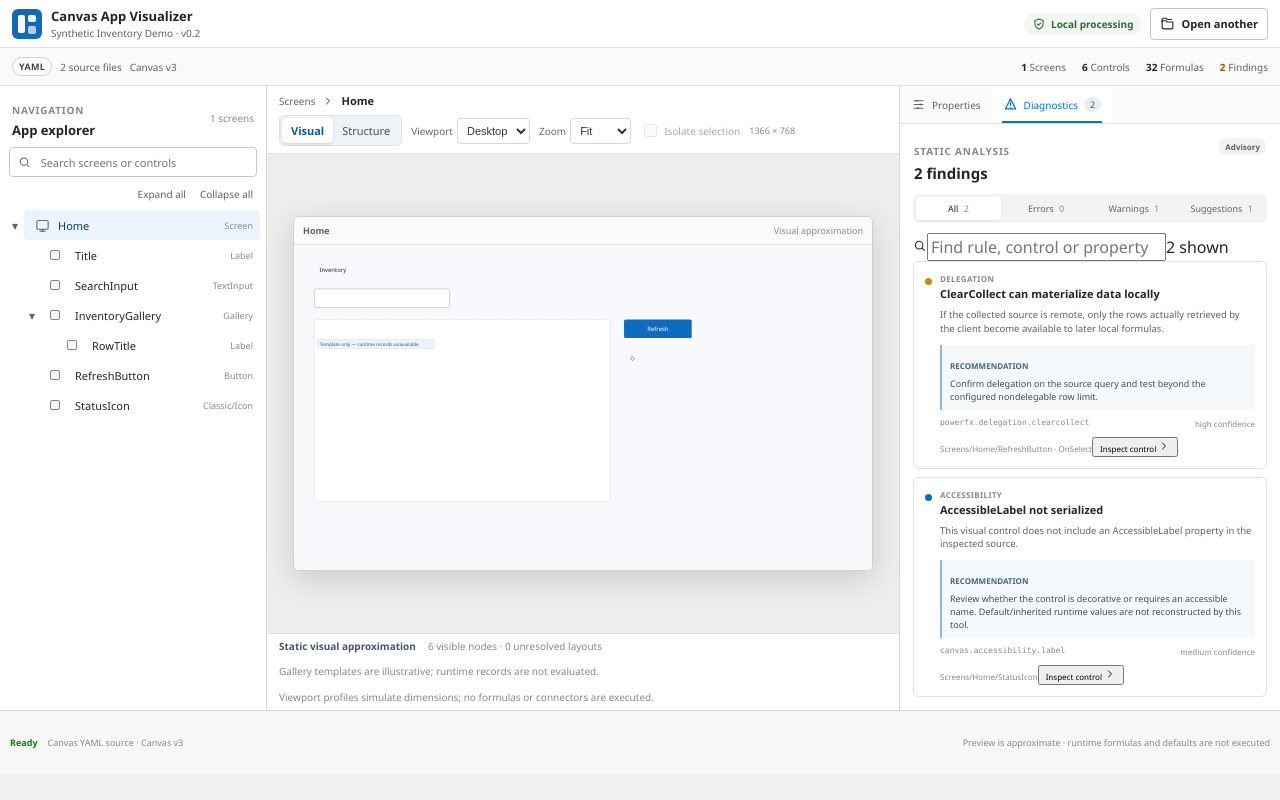
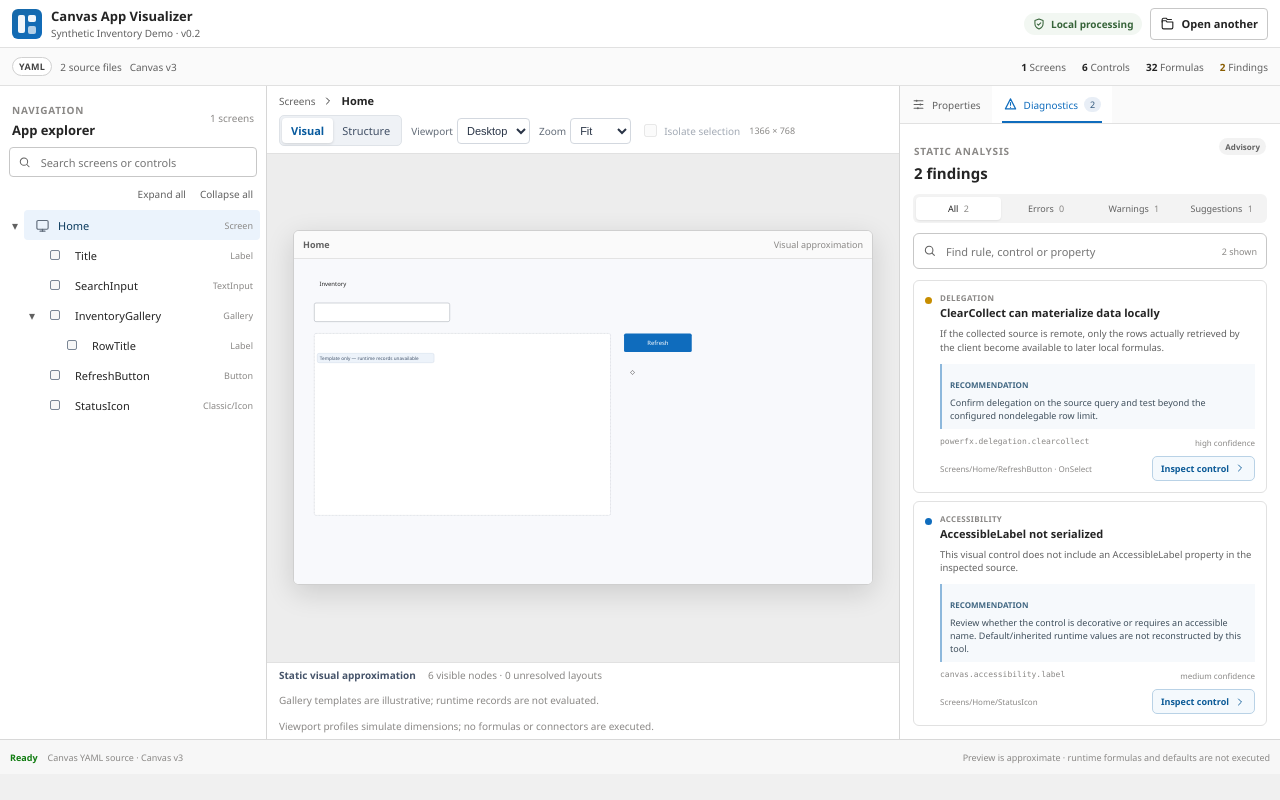
Before and after one commit to ECas95/canvas-app-visualizer, a React (Vite) app: page / in a window 1280 px wide. Both pictures are taken after a click on the button "Explore with sample app". Built offline with nearby package versions, Linux system fonts and the light colour scheme.

Commit message:
style: diagnostic search and direct-to-control actions

```diff
--- a/src/styles/panels.css
+++ b/src/styles/panels.css
@@ -21,3 +21,14 @@
 .finding>p{margin:7px 0 0 15px;color:var(--text2);font-size:9.5px;line-height:1.45}.recommendation{margin:9px 0 0 15px;padding:7px 8px;border-left:2px solid #8db8dc;background:#f6f9fc}
 .recommendation span{color:#416782;font-size:8px;font-weight:700;text-transform:uppercase}.recommendation p{margin:3px 0 0;color:#3f4f5c;font-size:9px;line-height:1.45}
 .finding-meta,.finding-location{margin:8px 0 0 15px;color:var(--text3);font-size:8px;overflow-wrap:anywhere}.finding-meta{display:flex;justify-content:space-between;gap:7px}.finding-meta code{font-family:"Cascadia Code",Consolas,monospace}
+
+/* Developer workbench v0.2: search findings and navigate to original source. */
+.diagnostic-search{height:36px;display:flex;align-items:center;gap:7px;margin:0 0 11px;padding:0 9px;border:1px solid var(--border2);border-radius:6px;color:var(--text2);background:#fff}
+.diagnostic-search:focus-within{border-color:var(--accent);box-shadow:0 0 0 2px #0f6cbd14}
+.diagnostic-search input{flex:1;min-width:0;outline:0;border:0;background:transparent;color:var(--text);font:inherit;font-size:11px}
+.diagnostic-search span{flex:none;color:var(--text3);font-size:9px}
+.finding-location{display:flex;align-items:center;justify-content:space-between;gap:8px;flex-wrap:wrap}
+.finding-location>span{min-width:0;overflow-wrap:anywhere;flex:1}
+.finding-jump{display:inline-flex;align-items:center;gap:5px;white-space:nowrap;padding:5px 8px;border:1px solid #b9d2e6;border-radius:5px;background:#f4f9fd;color:#0b5a97;cursor:pointer;font-weight:600;font-size:9px}
+.finding-jump:hover{background:#e5f2fb;border-color:#75aed7}
+.finding-jump:focus-visible{outline:2px solid var(--accent);outline-offset:2px}
```
